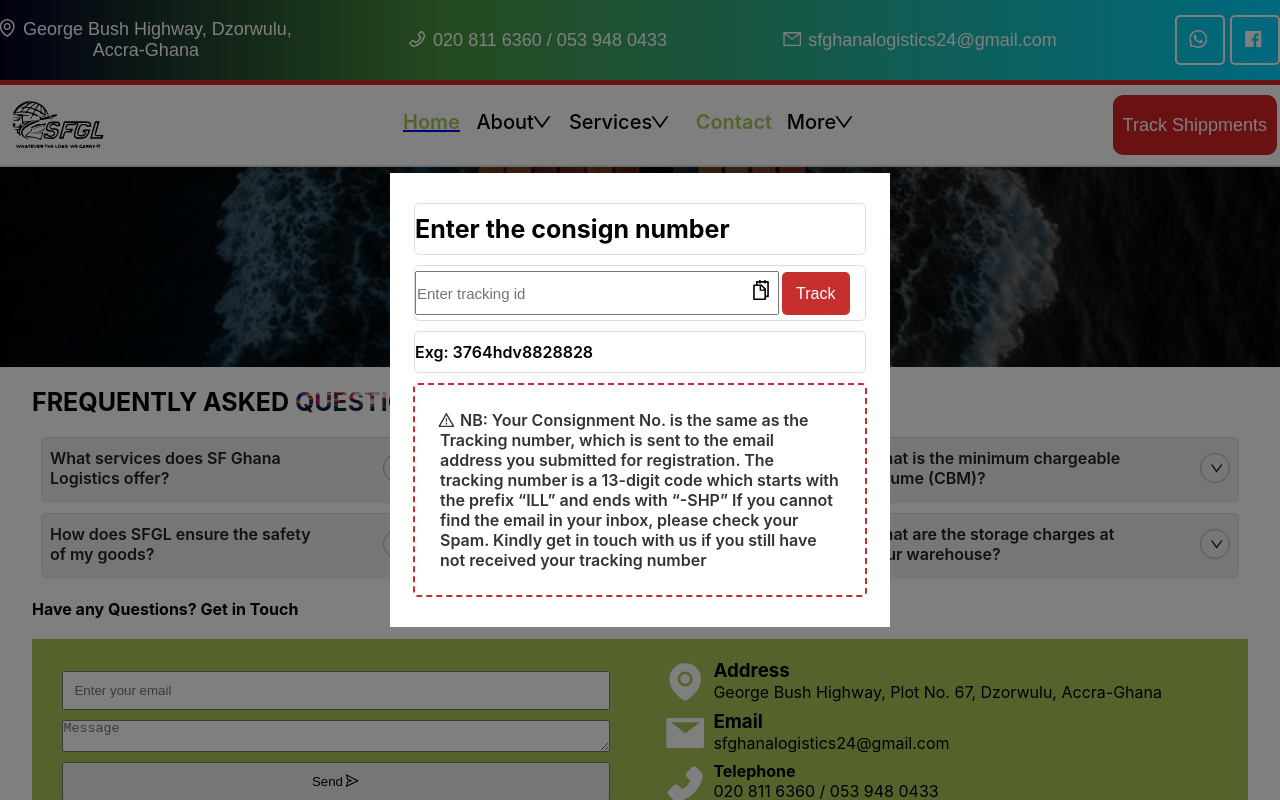
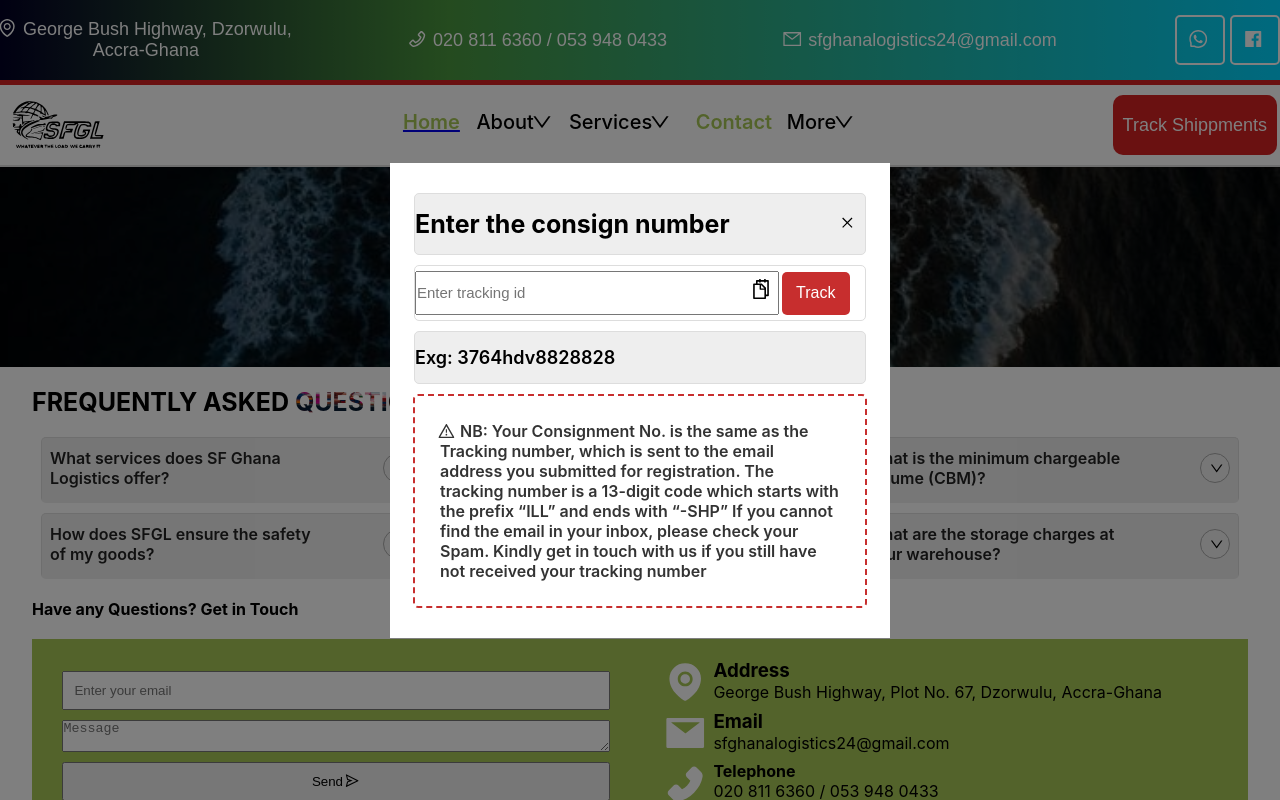
Before and after one commit to Akuafo-Patawah12/SGF-Logistics, a React (Create React App) app in the folder Client/: page /FAQs in a window 1280 px wide. Both pictures are taken after a click on the button "Track Shippments". Shown: the top 800 px of the page. Built offline with nearby package versions, Linux system fonts and the light colour scheme.

Commit message:
new changes

```diff
--- a/Client/src/Components/Components.css
+++ b/Client/src/Components/Components.css
@@ -90,7 +90,19 @@
         font-weight: 500;
     }
 
-    & button{
+
+}
+
+.form{
+    position: relative;
+    margin-block: 10px;
+    border: 1px solid #ddd;
+    width: 90%;
+    padding: 5px 0;
+    border-radius: 5px;
+    margin-inline: auto;
+
+    &  button{
         height: 43px;
         width: 15%;
         background-color: rgb(199, 46, 46);
@@ -102,16 +114,6 @@
         font-weight: 500;
     }
 }
-
-.form{
-    position: relative;
-    margin-block: 10px;
-    border: 1px solid #ddd;
-    width: 90%;
-    padding: 5px 0;
-    border-radius: 5px;
-    margin-inline: auto;
-}
 .paste{
     position: absolute;
     left: 75%;
@@ -121,11 +123,28 @@
 
 .head{
     font-size: 25px;
+    font-weight: 200;
+
+}
+.exg{
+    font-size: 18px;
+    background-color: #eee;
     font-weight: 600;
 }
-.exg{
-    font-size: 16px;
-    font-weight: 600;
+.head_container{
+    display: flex;
+    background-color: #eee;
+    justify-content: space-between;
+    align-items: center;
+
+
+    & button{
+        padding: 0 10px;
+        height: inherit;
+        border: none ;
+        background: transparent;
+        font-weight: 600;
+    }
 }
 
 .note{
@@ -164,4 +183,7 @@
         height: 100%;
         background: white;
     }
+    .Track_pop{
+        width: 90%;
+    }
   }
--- a/Client/src/Components/Sidebar.jsx
+++ b/Client/src/Components/Sidebar.jsx
@@ -1,15 +1,16 @@
 import React from 'react'
+import { NavLink } from 'react-router-dom'
 import "./Components.css"
 const Sidebar = ({popUp,popRef}) => {
   return (
     <>
     {popUp && <aside>
         <nav ref={popRef} style={{animation:`${popUp ? "side-appear 0.4s linear": "side-disappear 0.4s linear"}`}} className='side_nav'>
-            <button>Home</button>
-            <button>About</button>
-            <button>Service</button>
-            <button>Contact</button>
-            <button>More</button>
+            <NavLink to={"/"}><button>Home</button></NavLink>
+            <NavLink to={"/About"}><button>About</button></NavLink>
+            <NavLink to={"/Services"}><button>Services</button></NavLink>
+            <NavLink to={"/Contact"}><button>Contact</button></NavLink>
+            <NavLink to={"/More"}><button>More</button></NavLink>
         </nav>
     </aside>}
     </>
--- a/Client/src/Components/Tracking.jsx
+++ b/Client/src/Components/Tracking.jsx
@@ -1,16 +1,19 @@
-import { SnippetsOutlined, WarningOutlined } from '@ant-design/icons'
+import { CloseOutlined, SnippetsOutlined, WarningOutlined } from '@ant-design/icons'
 import React from 'react'
 import "./Components.css"
 
 const Tracking = ({track_comp}) => {
     const [trackPop,setTrackPop] = track_comp
 
-    const style={border:"1px solid #ddd",width:"90%",marginInline:"auto",borderRadius:"5px",padding:"10px 0"}
+    const style={border:"1px solid #ddd",width:"90%",marginInline:"auto",borderRadius:"5px",padding:"15px 0"}
   return (
     <>
     {trackPop && <div className='Track_pop_container'>
         <main className='Track_pop'>
-            <p style={style} className="head">Enter the consign number</p>
+            <div style={style} className='head_container'>
+            <p  className="head">Enter the consign number</p>
+            <button><CloseOutlined /> </button>
+            </div>
         <form className='form'>
             <input type="text" placeholder="Enter tracking id" name="track" id="track" />
             <button type='submit'>Track</button>
```
